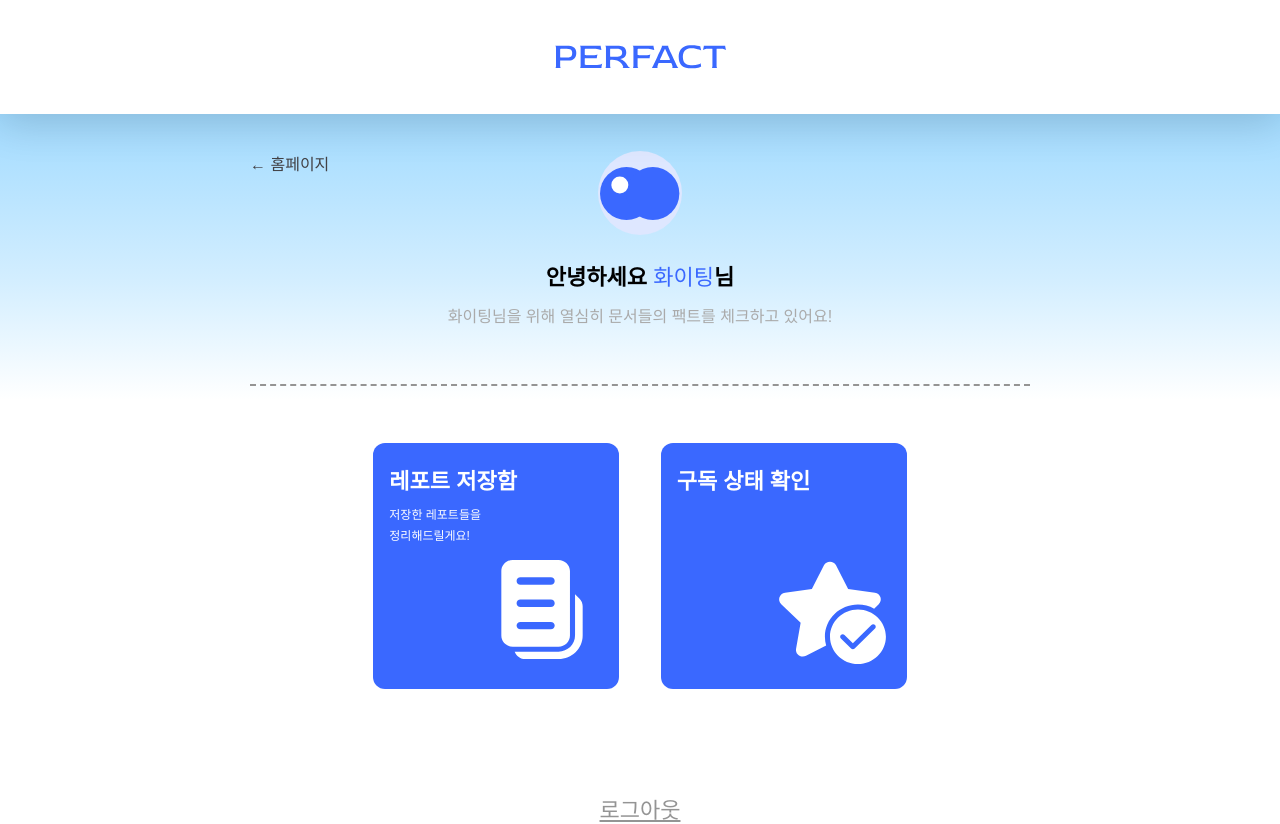
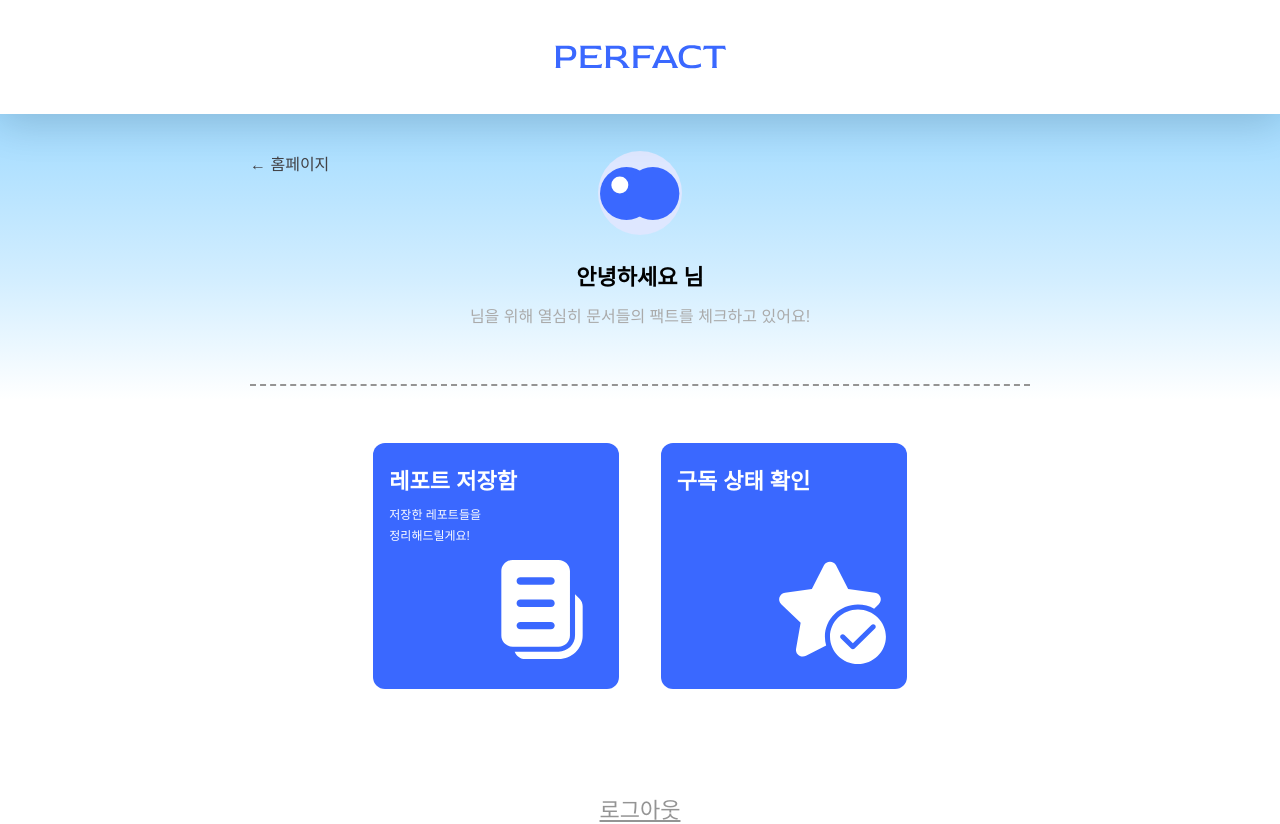
Before and after one commit to 508PERFACT/FE, a React (Vite) app: page /mypage in a window 1280 px wide. Built offline with nearby package versions, Linux system fonts and the light colour scheme; no server answers; sample sign-in values are in the browser's storage; a web font is replaced by a local one.

Commit message:
🚑: MyPage 닉네임 통신

```diff
--- a/src/page/MyPage.jsx
+++ b/src/page/MyPage.jsx
@@ -1,4 +1,4 @@
-import React, { useState } from 'react';
+import React, { useState, useEffect } from 'react';
 import styles from '@/styles/pages/MyPage.module.scss';
 import { logo_header, report_white, star_sub_white } from '@/assets';
 import { Link, useNavigate } from 'react-router-dom';
@@ -7,7 +7,7 @@ import api from '@/apis/axiosInstance';
 export const MyPage = () => {
   const navigate = useNavigate();
   const [isLogoutModalOpen, setIsLogoutModalOpen] = useState(false);
-
+  const [nickname, setNickname] = useState('');
   const handleLogout = async () => {
     const refreshToken = localStorage.getItem('refresh_token');
     try {
@@ -27,6 +27,14 @@ export const MyPage = () => {
     }
   };
 
+  useEffect(() => {
+    const fetchNickname = async () => {
+      const res = await api.get('users/nickname');
+      if (res.data.isSuccess) setNickname(res.data.result.nickname);
+    };
+    fetchNickname();
+  }, []);
+
   return (
     <div className={styles.container}>
       <div className={styles.profileContent}>
@@ -38,10 +46,10 @@ export const MyPage = () => {
         </div>
         <div className={styles.textWrapper}>
           <div className={styles.title}>
-            안녕하세요 <span>{'화이팅'}</span>님
+            안녕하세요 <span>{nickname}</span>님
           </div>
           <div className={styles.subTitle}>
-            {'화이팅'}님을 위해 열심히 문서들의 팩트를 체크하고 있어요!
+            {nickname}님을 위해 열심히 문서들의 팩트를 체크하고 있어요!
           </div>
         </div>
       </div>
--- a/src/styles/pages/MyPage.module.scss
+++ b/src/styles/pages/MyPage.module.scss
@@ -33,6 +33,7 @@
         font-size: rem(22px);
         font-weight: 700;
         span {
+          font-weight: 700;
           color: $color-main;
         }
       }
```
